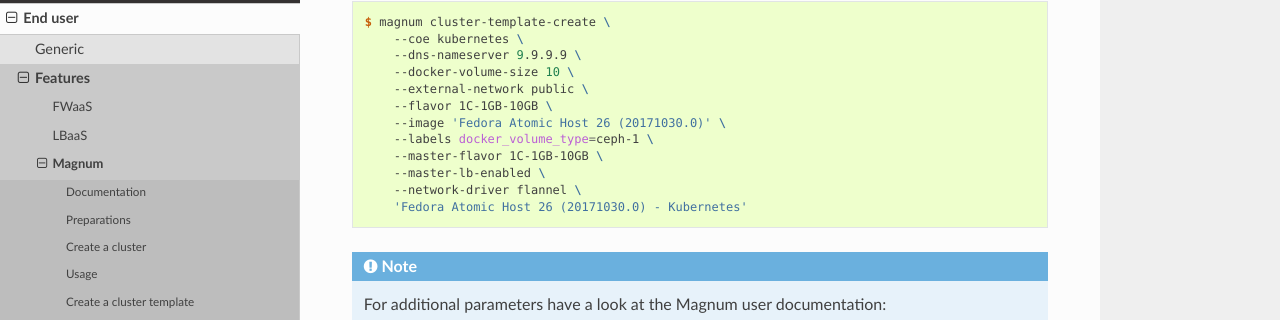
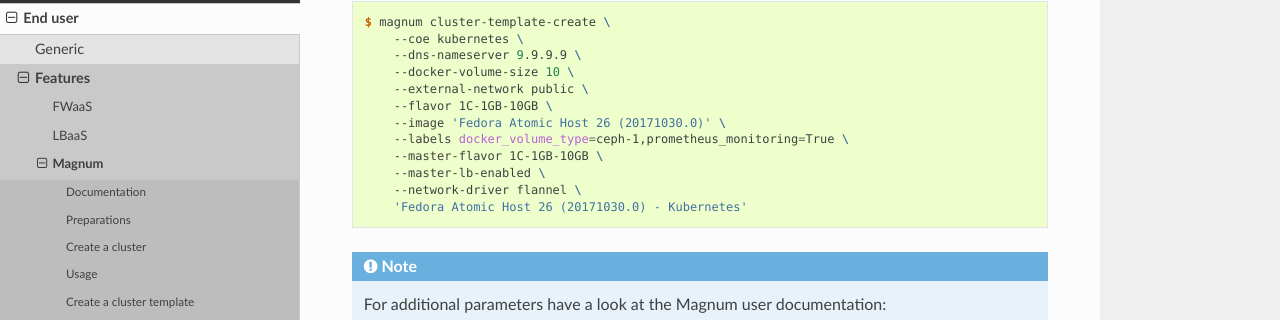
Before and after one commit to betacloud/documentation, a Sphinx documentation site: the page built from source/end-user/features/magnum.rst, in a window 1280 px wide and 900 px high, scrolled down 1362 px. Shown: the part 128-448 px from the top of the window. Built offline with Sphinx 7.4.7 and the Read the Docs theme 2.0.0, drawn with Linux system fonts in a browser that asks for light colours; pages that are not in the unit, such as notebooks, are missing from menus.

Commit message:
magnum: enable grafana/prometheus

```diff
--- a/source/end-user/features/magnum.rst
+++ b/source/end-user/features/magnum.rst
@@ -81,7 +81,7 @@
        --external-network public \
        --flavor 1C-1GB-10GB \
        --image 'Fedora Atomic Host 26 (20171030.0)' \
-       --labels docker_volume_type=ceph-1 \
+       --labels docker_volume_type=ceph-1,prometheus_monitoring=True \
        --master-flavor 1C-1GB-10GB \
        --master-lb-enabled \
        --network-driver flannel \
```
